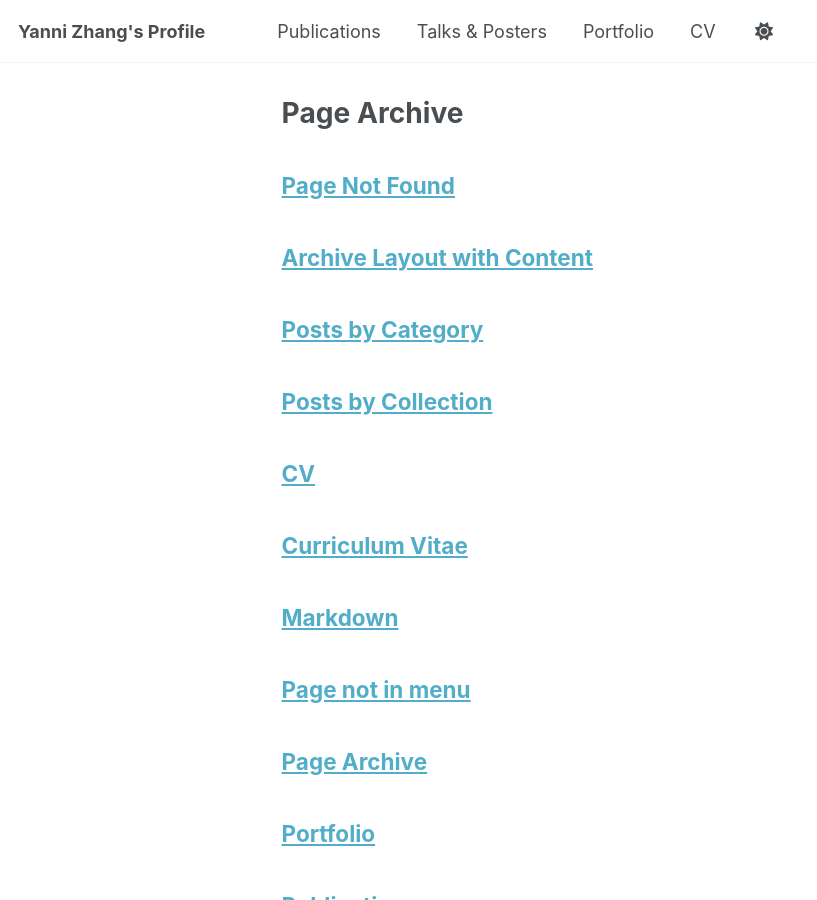
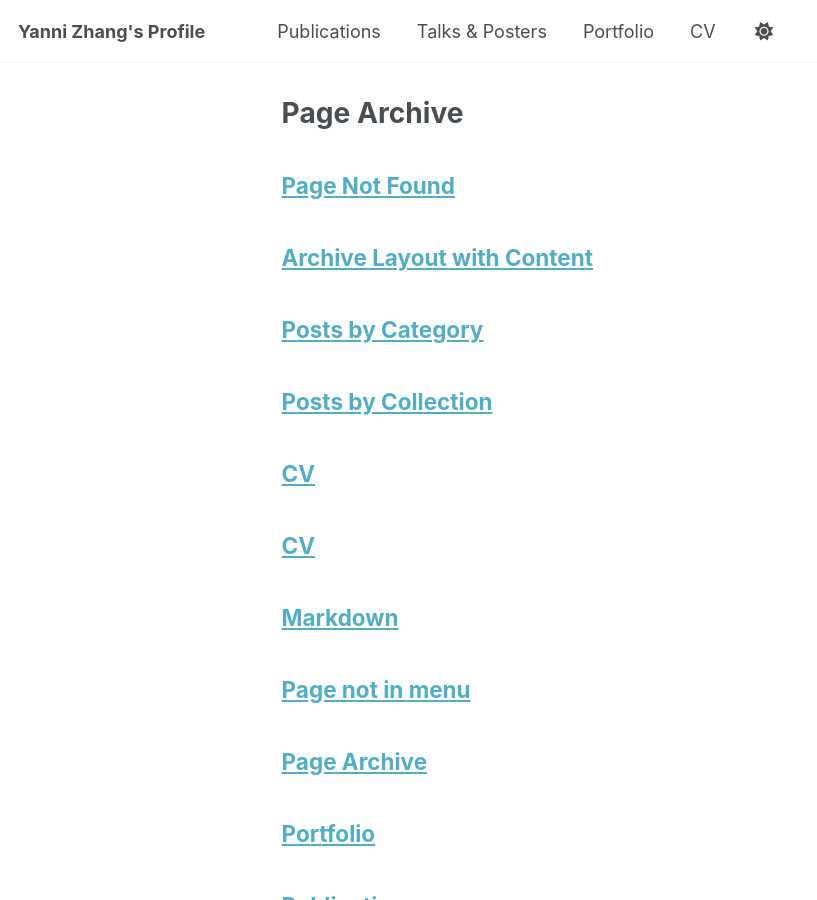
Before and after one commit to Yanniarea/Yanniarea.github.io, a Jekyll site: the page built from _pages/page-archive.html, in a window 1280 px wide and 900 px high. Shown: the whole window, without its empty margins (0-817 px from the left). Built offline with Jekyll 4.4.1, drawn with Linux system fonts in a browser that asks for light colours; a script bundle is joined from its source files by our own code; library files that are not in the unit come from our copies.

Commit message:
Update cv.md

```diff
--- a/_pages/cv.md
+++ b/_pages/cv.md
@@ -1,13 +1,12 @@
 ---
-layout: default
-title: Curriculum Vitae
-permalink: /cv/
-author: Yanni Zhang
+layout: archive
+title: "CV"
+permalink: /CV/
 author_profile: true
-sidebar: true
 ---
 
-You can find my CV here:[Yanni Zhang's Curriculum Vitae](../assets/Curriculum_Vitae.pdf)
+---
+You can find my CV here: [Yanni Zhang's Curriculum Vitae](../assets/Curriculum_Vitae.pdf)
 ---
 Skills
 ======
```
